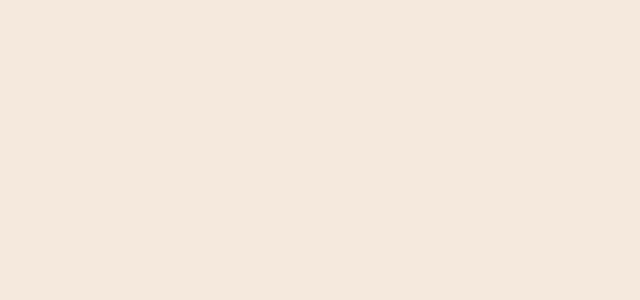
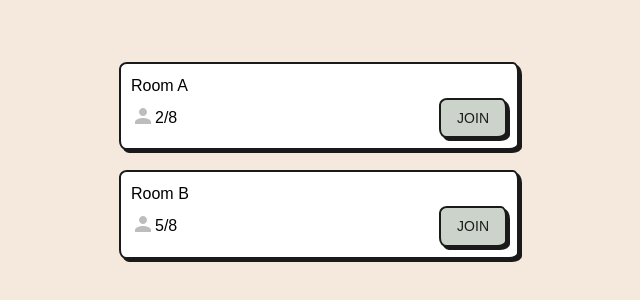
Before and after one commit to Dav0105/PictwoChat_Frontend, a React (Vite) app: page /rooms in a window 1280 px wide. Before the commit this address had no page. Shown: the part 240-540 px from the top of the page, without its empty margins (321-961 px from the left). Built offline with nearby package versions, Linux system fonts and the light colour scheme; a web font is replaced by a local one.

Commit message:
Added rooms route

```diff
--- a/src/App.tsx
+++ b/src/App.tsx
@@ -2,6 +2,7 @@ import { BrowserRouter, Routes, Route } from 'react-router-dom'
 import Home from './pages/Home'
 import Register from './pages/Register'
 import Login from './pages/Login'
+import Rooms from './pages/Rooms'
 
 function App() {
   return (
@@ -9,6 +10,7 @@ function App() {
       <Routes>
         <Route path="/" element={<Home />} />
         <Route path="/register" element={<Register />} />
+        <Route path="/rooms" element={<Rooms />} />
         <Route path="/login" element={<Login />} />
       </Routes>
     </BrowserRouter>
--- /dev/null
+++ b/src/pages/Rooms.tsx
@@ -0,0 +1,59 @@
+import { Person } from "@mui/icons-material"
+import { Button, Box, Container, Stack, Typography } from "@mui/material"
+
+type RoomProps = {
+    roomName: string,
+    num_users: number
+    room_size: number
+}
+
+function Room({roomName, num_users, room_size}: RoomProps) {
+
+    return (
+        <Box color={"white"} sx={{
+            width: '400px',
+            // height: '100px',
+            backgroundColor: 'white',
+            border: '2px solid #1a1a1a',
+            padding: '10px',
+            borderRadius: '8px 6px 10px 7px / 7px 10px 6px 9px',
+            boxShadow: '3px 3px 0px #1a1a1a',
+            mx: 'auto',
+        }} >
+
+            <Typography variant="body1" color="black">{roomName}</Typography>
+
+            <Box display={'flex'}>
+                <Box sx={{display: 'flex', marginTop: 'auto', marginBottom: 'auto', marginRight: 'auto'}}>
+                    <Person color="disabled"/>
+                    <Typography variant="subtitle1" color="black">{num_users}/{room_size}</Typography>
+                </Box>
+
+                <Box display={'flex'} justifyContent={'right'}>
+                    <Button variant="contained" color="secondary">
+                        Join
+                    </Button>
+                </Box>
+            </Box>
+
+        </Box>
+    )
+}
+
+function Rooms() {
+
+
+    return (
+        <Box sx={{ display: 'flex', justifyContent: 'center', flexDirection: 'column', minHeight: '100vh' }}>
+            <Container maxWidth="md">
+                <Stack gap={"20px"}>
+                    <Room roomName={"Room A"} num_users={2} room_size={8}/>
+                    <Room roomName={"Room B"} num_users={5} room_size={8}/>
+                </Stack>
+
+            </Container>
+        </Box>
+    )
+}
+
+export default Rooms
```
